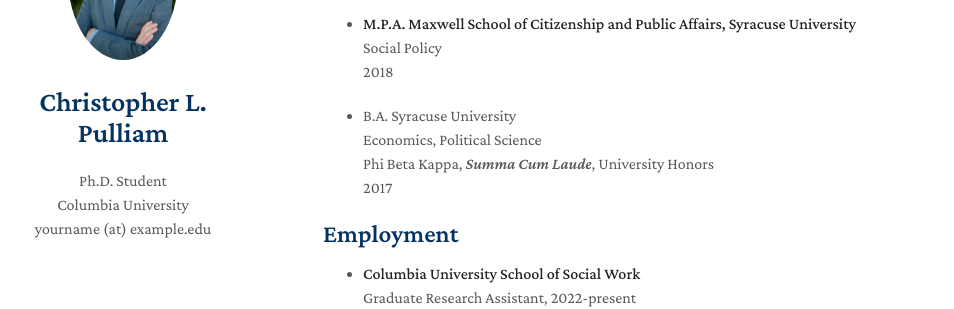
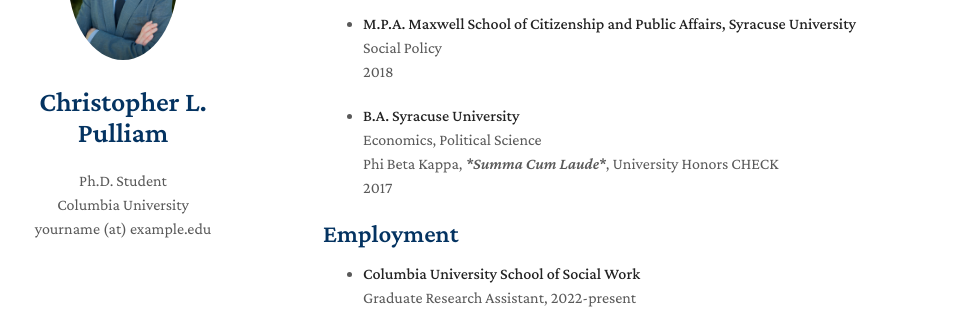
Before and after one commit to christopher-pulliam/oldsite, a Jekyll site: the page built from index.md, in a window 1280 px wide and 900 px high. Shown: the part 189-498 px from the top of the window, without its empty margins (147-1101 px from the left). Built offline with Jekyll 4.4.1, drawn with Linux system fonts in a browser that asks for light colours; nearby versions of some CDN libraries; a style sheet for code colours, icons or effects is not loaded; our own code applies the rules of GitHub Pages for plain Markdown files.

Commit message:
Update index.md

```diff
--- a/index.md
+++ b/index.md
@@ -16,11 +16,11 @@ layout: homepage
   <br>
   2018
 
-- B.A. Syracuse University
+- **B.A. Syracuse University**
   <br>
   Economics, Political Science
   <br>
-  Phi Beta Kappa, _Summa Cum Laude_, University Honors
+  Phi Beta Kappa, _*Summa Cum Laude*_, University Honors CHECK
   <br>
   2017
 
```
